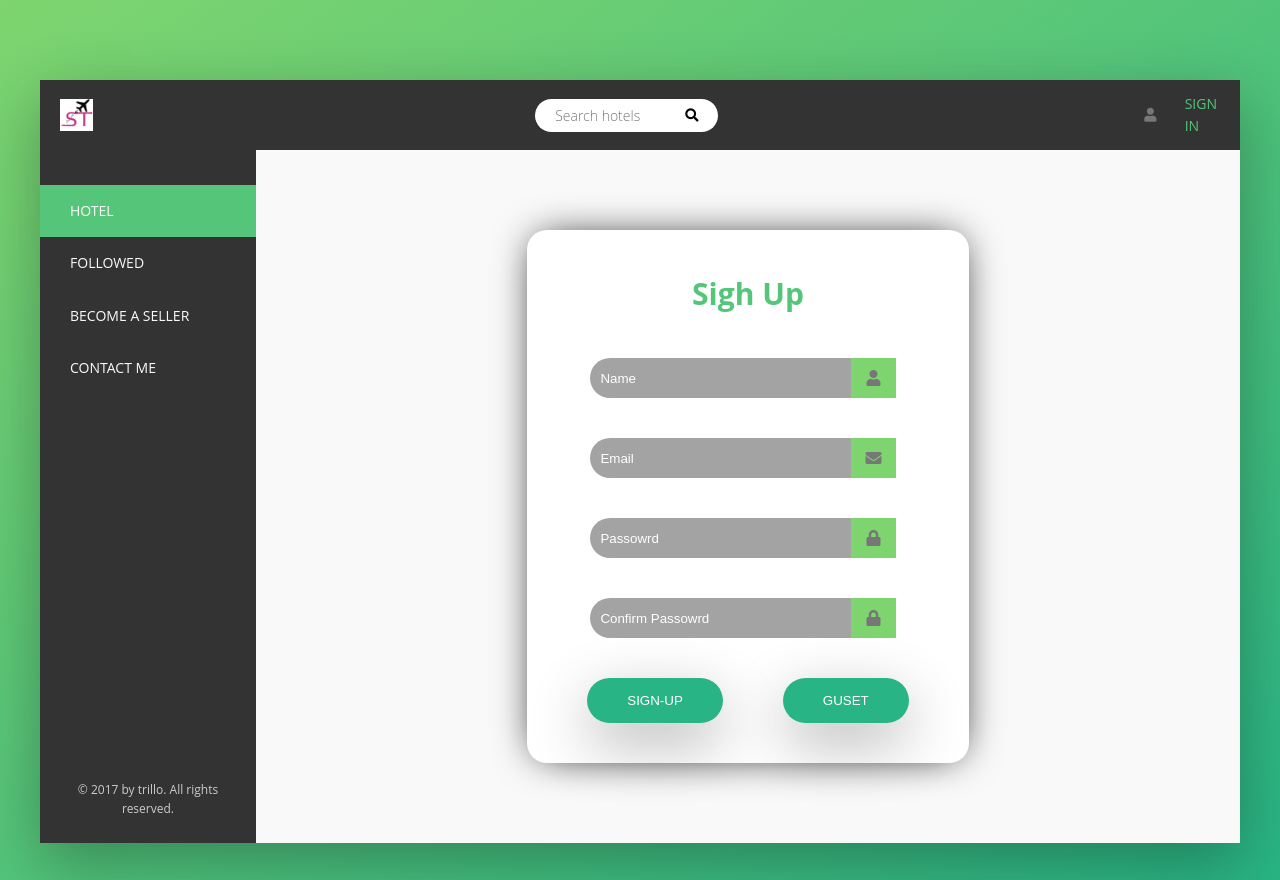
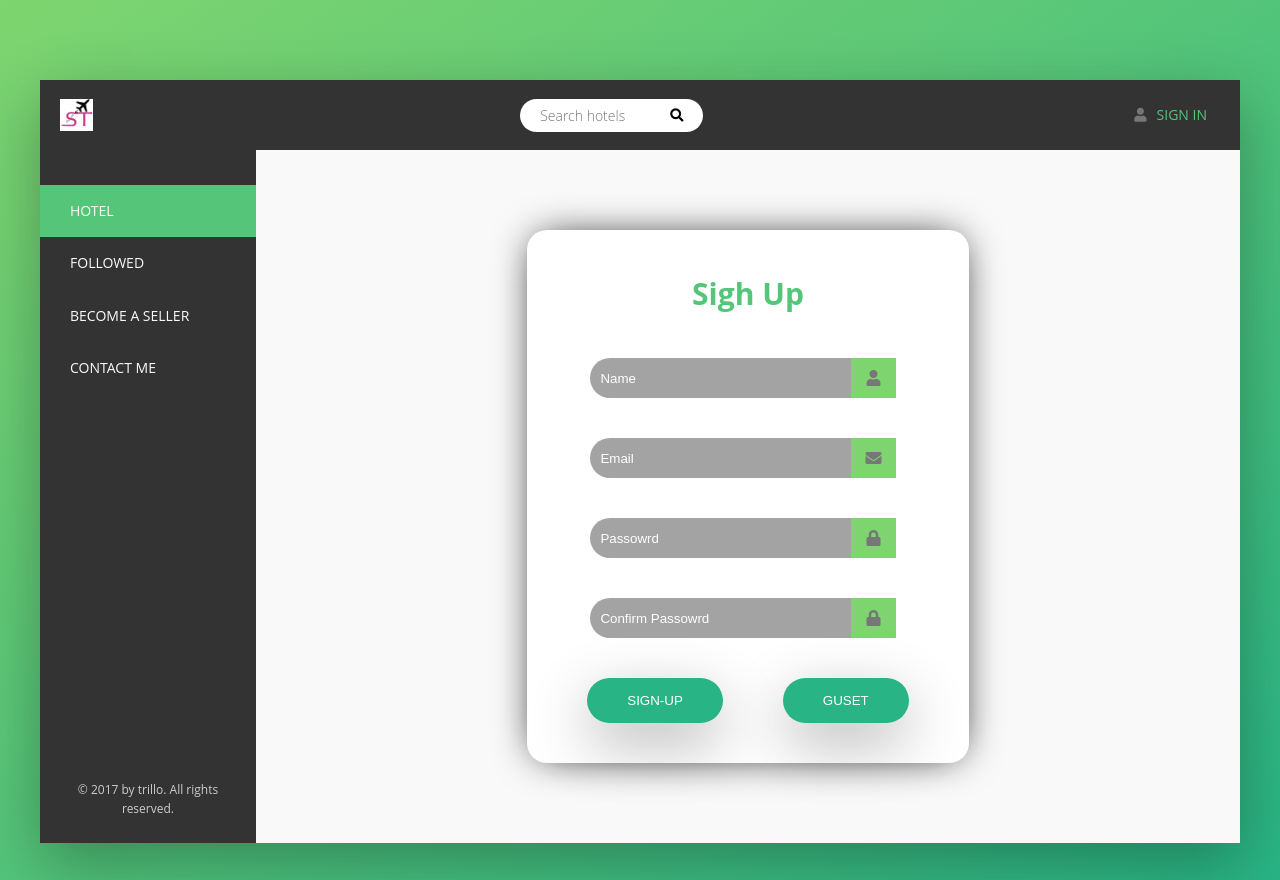
Before and after one commit to alexshvetsov/Shvetsov-tours, a React (Create React App) app in the folder frontend/: page /register in a window 1280 px wide. Built offline with nearby package versions, Linux system fonts and the light colour scheme.

Commit message:
sidebar header  fixed

```diff
--- a/frontend/src/App.js
+++ b/frontend/src/App.js
@@ -18,7 +18,8 @@ const App = () => {
       <div className='app'>
         <Header />
         <main >
-          <Sidebar />
+          <Route render={({ history }) => <Sidebar history={history} />} />
+
           <section className='main-area'>
           <Route path='/hotels/followed' component={FollowedHotels} exact/>
           <Route path='/hotels/new' component={NewHotelForm} exact />
--- a/frontend/src/components/header/header.scss
+++ b/frontend/src/components/header/header.scss
@@ -23,6 +23,7 @@
         display: flex;
         flex-direction: column;
         justify-content: space-evenly;
+        z-index:111;
     }
 }
 .bar1, .bar2, .bar3 {
@@ -65,13 +66,12 @@
     align-items: center;
     align-self: center;
     justify-content: space-around;
-    padding-right: 1rem;
-    height: fit-content;
+    margin: 0 1rem;
+    padding: 0 1rem;
 
     &> *{
         padding: 0 3px;
         cursor: pointer;
-        height: 100%;
         display: flex;
         align-items: center;
     }
@@ -82,10 +82,16 @@
         color: $--color-primary;
         text-decoration: none;
         text-transform: uppercase;
-        padding: 1.5rem 1rem;
+        padding: 0 1rem;
+        min-width: fit-content;
+
     }
-    &> *:hover{
+    &__sign-in:hover{
      background-color:$--color-grey-light-2;
+    }
+
+    &__sign-in{
+        height: fit-content;
     }
 
     &__logout{
--- a/frontend/src/components/sidebar/Sidebar.js
+++ b/frontend/src/components/sidebar/Sidebar.js
@@ -1,42 +1,67 @@
-import React,{useState} from 'react'
+import React, { useState, useEffect } from 'react'
 import { NavLink } from 'react-router-dom';
 import './sidebar.scss'
-import { useSelector } from 'react-redux';
+import { useSelector, useDispatch } from 'react-redux';
 
 
 
-const Sidebar = () => {
+const Sidebar = ({ history }) => {
+    const dispatch = useDispatch()
+    const [activeLink, setActiveLink] = useState('home')
 
-    const [activeLink,setActiveLink]=useState('home')
+    const userLogin = useSelector(state => state.userLogin);
+    const { userInfo } = userLogin
 
     const sidebar = useSelector(state => state.sidebar);
     const { expend } = sidebar
 
-//useEffect that changes the active sidebar dependes on the url
+    //useEffect that changes the active sidebar dependes on the url
+    useEffect(() => {
 
+        switch (history.location.pathname) {
+            case '/hotels/new':
+                setActiveLink('home3')
+                break;
+            case '/hotels/followed':
+                setActiveLink('home2')
+
+                break;
+            case '/Contact':
+                setActiveLink('home4')
+                break;
+            default:
+                setActiveLink('home')
+
+                break;
+        }
+
+    }, [dispatch, history])
     return (
         <nav className="sidebar" >
-            <ul className={`side-nav ${expend ? 'expend-nav':''}`}>
-                <li className={`side-nav__item ${activeLink==='home'?'side-nav__item--active':''}`}>
-                    <NavLink to="/" className="side-nav__link" onClick={()=>setActiveLink('home')}>
+            <ul className={`side-nav ${expend ? 'expend-nav' : ''}`}>
+                <li className={`side-nav__item ${activeLink === 'home' ? 'side-nav__item--active' : ''}`}>
+                    <NavLink to="/" className="side-nav__link" onClick={() => setActiveLink('home')}>
 
                         <span>Hotel</span>
                     </NavLink>
                 </li>
-                <li className={`side-nav__item ${activeLink==='home2'?'side-nav__item--active':''}`}>
-                    <NavLink to="/hotels/followed" className="side-nav__link" onClick={()=>setActiveLink('home2')}>
+                <li className={`side-nav__item ${activeLink === 'home2' ? 'side-nav__item--active' : ''}`}>
+                    <NavLink to="/hotels/followed" className="side-nav__link" onClick={() => {
+                        if (userInfo) { setActiveLink('home2') }
+                        else { setActiveLink('home') }
+                    }}>
 
                         <span>Followed</span>
                     </NavLink>
                 </li>
-                <li className={`side-nav__item ${activeLink==='home3'?'side-nav__item--active':''}`}>
-                    <NavLink to="/hotels/new" className="side-nav__link" onClick={()=>setActiveLink('home3')}>
+                <li className={`side-nav__item ${activeLink === 'home3' ? 'side-nav__item--active' : ''}`}>
+                    <NavLink to="/hotels/new" className="side-nav__link" onClick={() => setActiveLink('home3')}>
 
                         <span>become a seller</span>
                     </NavLink>
                 </li>
-                <li className={`side-nav__item ${activeLink==='home4'?'side-nav__item--active':''}`}>
-                    <NavLink to="/Contact" className="side-nav__link" onClick={()=>setActiveLink('home4')}>
+                <li className={`side-nav__item ${activeLink === 'home4' ? 'side-nav__item--active' : ''}`}>
+                    <NavLink to="/Contact" className="side-nav__link" onClick={() => setActiveLink('home4')}>
 
                         <span>Contact Me</span>
                     </NavLink>
--- a/frontend/src/screens/contactUs/ContactUs.js
+++ b/frontend/src/screens/contactUs/ContactUs.js
@@ -21,7 +21,6 @@ const ContactUs = () => {
             setShowErrors(true)
             return
         }
-        console.log('asd');
         dispatch(createHotelAction({name,email,message}))
         setShowModal(true)
         setShowErrors(false)
@@ -32,7 +31,8 @@ const ContactUs = () => {
 
     return (
         <div className='contact-us'>
-            {(showModal) && <Modal show={showModal} setShow={setShowModal} text='message Submitted' />}
+            {(showModal) && <Modal show={showModal}
+             setShow={setShowModal} text='message Submitted' />}
             <form className='contact-us__form'>
                 <h1 className='contact-us__heading'>
                 Contact Us
--- a/frontend/src/screens/followedHotels/FollowedHotels.js
+++ b/frontend/src/screens/followedHotels/FollowedHotels.js
@@ -19,7 +19,6 @@ const FollowedHotels = ({history}) => {
 
 
     useEffect(() => {
-        console.log(userInfo);
         if(!userInfo){
             history.push('/')
         }
```
Also changed, not shown: frontend/src/components/header/Header.js (+5 -4 lines), frontend/src/screens/loginScreen/LoginScreen.js (+38 -0 lines), frontend/src/screens/loginScreen/loginScreen.scss (+104 -0 lines), 2 other files (tests, documents, lock files or other folders).
